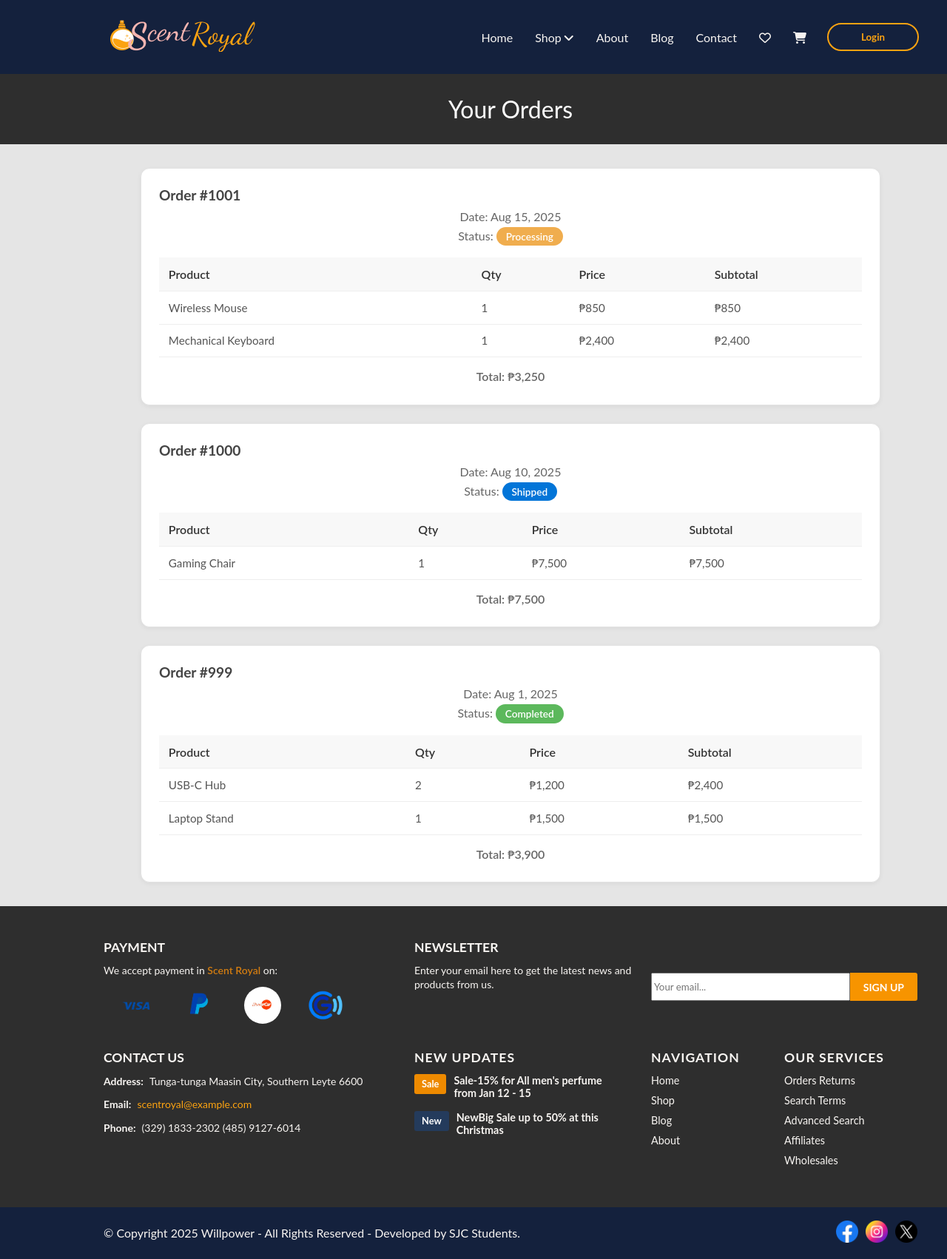
After one commit to RobLaran/Scent_Royal, a Node server app: page /orders in a window 1280 px wide; the page is wider, and only the part inside the window is pictured. The commit adds this page. Shown: that part at 74% size. Run offline with Node 20, Linux system fonts and the light colour scheme; data that the repository does not hold is empty; some libraries are stand-ins or nearby versions.

Commit message:
Checkout page finished and added Orders page

```diff
--- /dev/null
+++ b/public/css/orders.css
@@ -0,0 +1,118 @@
+/* Orders Section */
+.orders {
+  margin: 2rem auto;
+  max-width: 1000px;
+}
+
+.orders h2 {
+  font-size: 1.8rem;
+  margin-bottom: 1.5rem;
+  text-align: center;
+  color: #333;
+}
+
+.orders-list {
+  display: flex;
+  flex-direction: column;
+  gap: 1.5rem;
+}
+
+.order-card {
+  background: #fff;
+  border: 1px solid #e2e2e2;
+  border-radius: 12px;
+  padding: 1.5rem;
+  box-shadow: 0 2px 6px rgba(0,0,0,0.05);
+}
+
+.order-card h3 {
+  margin: 0 0 0.5rem 0;
+  font-size: 1.2rem;
+  color: #444;
+}
+
+.order-card p {
+  margin: 0.3rem 0;
+  font-size: 0.95rem;
+  color: #666;
+}
+
+/* Table inside order */
+.order-card table {
+  width: 100%;
+  margin-top: 1rem;
+  border-collapse: collapse;
+}
+
+.order-card th,
+.order-card td {
+  padding: 0.8rem;
+  text-align: left;
+  border-bottom: 1px solid #eee;
+}
+
+.order-card th {
+  background: #f8f8f8;
+  font-weight: 600;
+  color: #333;
+}
+
+.order-card td {
+  font-size: 0.95rem;
+  color: #555;
+}
+
+/* Totals */
+.order-total {
+  margin-top: 1rem;
+  text-align: right;
+}
+
+.order-total p {
+  font-size: 1.1rem;
+  font-weight: 600;
+  color: #222;
+}
+
+/* Empty state */
+.orders p {
+  text-align: center;
+  font-size: 1rem;
+  color: #666;
+}
+
+.orders .btn {
+  display: inline-block;
+  margin-top: 1rem;
+  background: #4CAF50;
+  color: white;
+  padding: 0.6rem 1.2rem;
+  border-radius: 8px;
+  text-decoration: none;
+  transition: 0.2s ease;
+}
+
+.orders .btn:hover {
+  background: #45a049;
+}
+
+.status {
+  display: inline-block;
+  padding: 0.3rem 0.8rem;
+  border-radius: 20px;
+  font-size: 0.85rem;
+  font-weight: 600;
+  color: #fff;
+}
+
+.status.processing {
+  background: #f0ad4e;
+}
+
+.status.shipped {
+  background: #0275d8;
+}
+
+.status.completed {
+  background: #5cb85c;
+}
--- a/routes/checkoutRoutes.js
+++ b/routes/checkoutRoutes.js
@@ -1,7 +1,9 @@
 const express = require('express');
 const router = express.Router();
-const controller = require('../controllers/checkout.controller');
+const checkoutController = require('../controllers/checkout.controller');
 
-router.get('/', controller.showItems);
+router.get('/', checkoutController.showItems);
+router.post('/', checkoutController.processOrder);
+router.get('/order', checkoutController.placeOrder);
 
 module.exports = router;
--- a/routes/index.js
+++ b/routes/index.js
@@ -33,8 +33,8 @@ router.get("/contact", (req, res) => {
     res.render("pages/Contact", { title: "Contact" });
 });
 
-router.get("/order", (req, res) => {
-    res.render("pages/Order", { title: "Placed Order" });
+router.get("/orders", (req, res) => {
+    res.render("pages/Orders", { title: "Your Orders" });
 });
 
 router.use((req, res) => {
--- a/views/pages/Cart.ejs
+++ b/views/pages/Cart.ejs
@@ -37,11 +37,6 @@
             </tbody>
         </table>
 
-        <!-- <div class="coupon-section clearfix">
-            <input type="text" placeholder="Coupon code" class="coupon-input" />
-            <button class="coupon-btn">APPLY COUPON</button>
-        </div> -->
-
         <div class="cart-totals-container">
             <div class="cart-totals">
                 <table>
--- /dev/null
+++ b/views/pages/Orders.ejs
@@ -0,0 +1,107 @@
+<section class="orders wrapper">
+  <div class="orders-list">
+
+    <!-- Order #1 -->
+    <div class="order-card">
+      <h3>Order #1001</h3>
+      <p>Date: Aug 15, 2025</p>
+      <p>Status: <span class="status processing">Processing</span></p>
+
+      <table>
+        <thead>
+          <tr>
+            <th>Product</th>
+            <th>Qty</th>
+            <th>Price</th>
+            <th>Subtotal</th>
+          </tr>
+        </thead>
+        <tbody>
+          <tr>
+            <td>Wireless Mouse</td>
+            <td>1</td>
+            <td>₱850</td>
+            <td>₱850</td>
+          </tr>
+          <tr>
+            <td>Mechanical Keyboard</td>
+            <td>1</td>
+            <td>₱2,400</td>
+            <td>₱2,400</td>
+          </tr>
+        </tbody>
+      </table>
+
+      <div class="order-total">
+        <p>Total: ₱3,250</p>
+      </div>
+    </div>
+
+    <!-- Order #2 -->
+    <div class="order-card">
+      <h3>Order #1000</h3>
+      <p>Date: Aug 10, 2025</p>
+      <p>Status: <span class="status shipped">Shipped</span></p>
+
+      <table>
+        <thead>
+          <tr>
+            <th>Product</th>
+            <th>Qty</th>
+            <th>Price</th>
+            <th>Subtotal</th>
+          </tr>
+        </thead>
+        <tbody>
+          <tr>
+            <td>Gaming Chair</td>
+            <td>1</td>
+            <td>₱7,500</td>
+            <td>₱7,500</td>
+          </tr>
+        </tbody>
+      </table>
+
+      <div class="order-total">
+        <p>Total: ₱7,500</p>
+      </div>
+    </div>
+
+    <!-- Order #3 -->
+    <div class="order-card">
+      <h3>Order #999</h3>
+      <p>Date: Aug 1, 2025</p>
+      <p>Status: <span class="status completed">Completed</span></p>
+
+      <table>
+        <thead>
+          <tr>
+            <th>Product</th>
+            <th>Qty</th>
+            <th>Price</th>
+            <th>Subtotal</th>
+          </tr>
+        </thead>
+        <tbody>
+          <tr>
+            <td>USB-C Hub</td>
+            <td>2</td>
+            <td>₱1,200</td>
+            <td>₱2,400</td>
+          </tr>
+          <tr>
+            <td>Laptop Stand</td>
+            <td>1</td>
+            <td>₱1,500</td>
+            <td>₱1,500</td>
+          </tr>
+        </tbody>
+      </table>
+
+      <div class="order-total">
+        <p>Total: ₱3,900</p>
+      </div>
+    </div>
+
+  </div>
+</section>
--- a/views/partials/head.ejs
+++ b/views/partials/head.ejs
@@ -22,6 +22,7 @@
     <link rel="stylesheet" href="/css/popup.css">
     <link rel="stylesheet" href="/css/admin.css">
     <link rel="stylesheet" href="/css/checkout.css">
+    <link rel="stylesheet" href="/css/orders.css">
     <link rel="stylesheet" href="https://cdnjs.cloudflare.com/ajax/libs/font-awesome/6.7.2/css/all.min.css" integrity="sha512-Evv84Mr4kqVGRNSgIGL/F/aIDqQb7xQ2vcrdIwxfjThSH8CSR7PBEakCr51Ck+w+/U6swU2Im1vVX0SVk9ABhg==" crossorigin="anonymous" referrerpolicy="no-referrer" />
     <title>Scent Royal</title>
 </head>
```
Also changed, not shown: controllers/checkout.controller.js (+68 -6 lines), models/cart.model.js (+7 -0 lines), views/pages/Checkout.ejs (+10 -10 lines).
